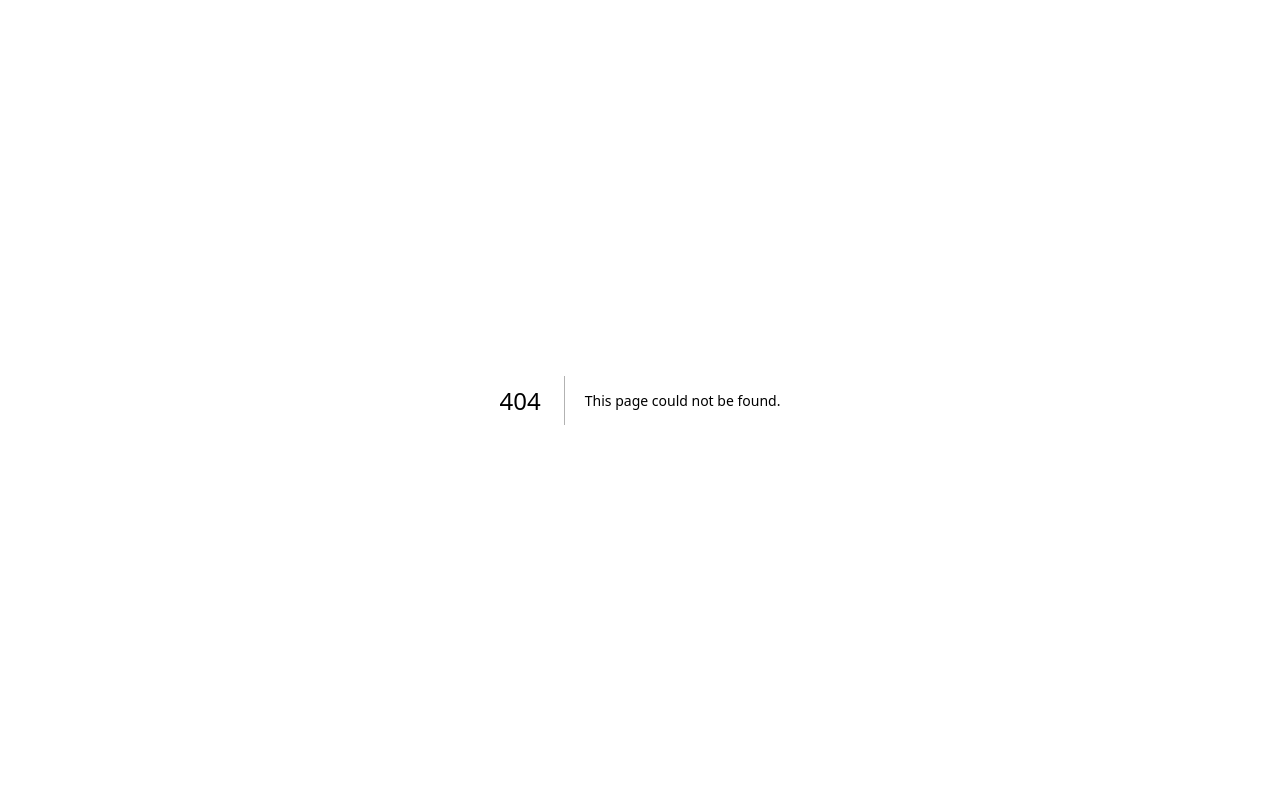
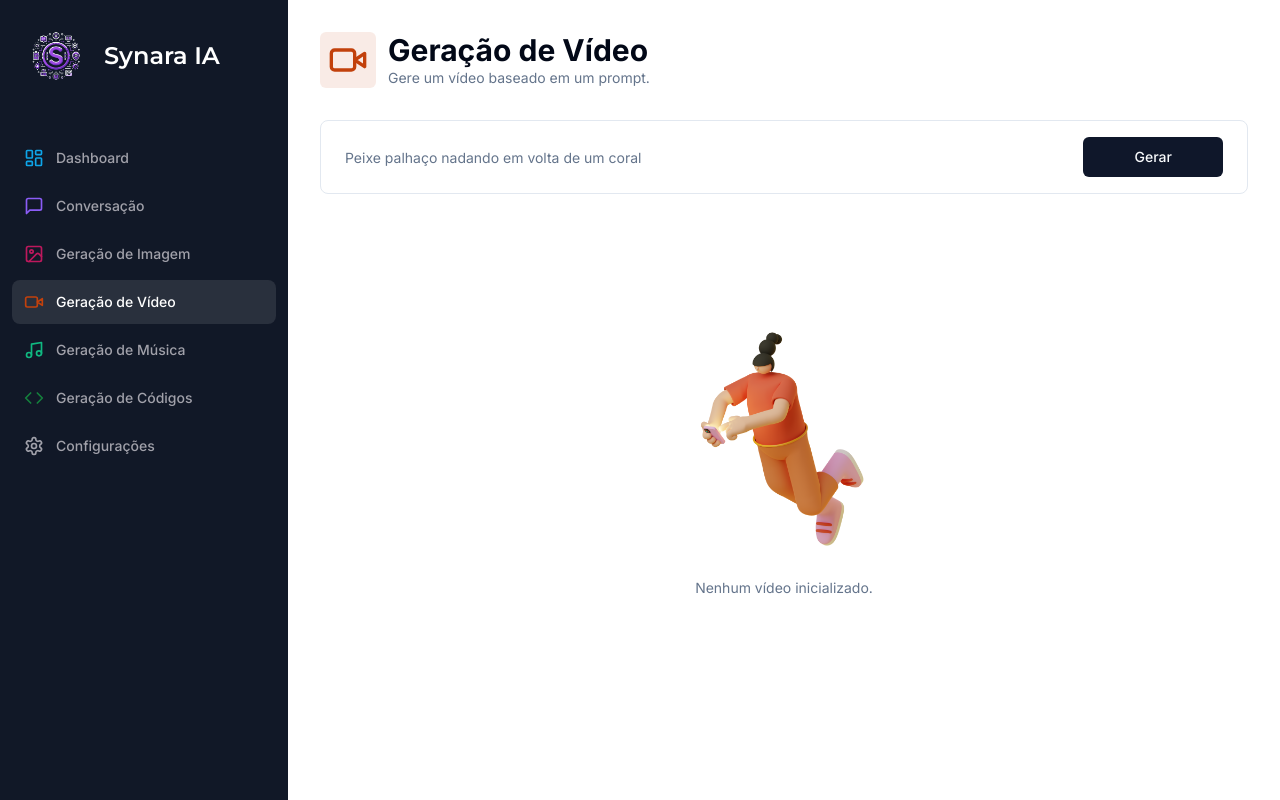
Before and after one commit to luizengdev/synara-ai, a Next.js app: page /video in a window 1280 px wide. Before the commit this address had no page. Built offline with nearby package versions, Linux system fonts and the light colour scheme.

Commit message:
feat: add VideoPage

```diff
--- /dev/null
+++ b/app/(dashboard)/(routes)/video/constants.ts
@@ -0,0 +1,7 @@
+import * as z from "zod";
+
+export const formsSchema = z.object({
+  prompt: z.string().min(1, {
+    message: "Por favor, digite algo de vídeo para o prompt.",
+  }),
+});
--- /dev/null
+++ b/app/(dashboard)/(routes)/video/page.tsx
@@ -0,0 +1,124 @@
+"use client";
+
+import axios from "axios";
+import * as z from "zod";
+import { VideoIcon } from "lucide-react";
+import { useForm } from "react-hook-form";
+import { zodResolver } from "@hookform/resolvers/zod";
+import { useRouter } from "next/navigation";
+import { useState } from "react";
+import { formsSchema } from "./constants";
+
+import { Form, FormControl, FormField, FormItem } from "@/components/ui/form";
+import { Input } from "@/components/ui/input";
+import { Button } from "@/components/ui/button";
+
+import Heading from "@/components/heading";
+import Empty from "@/components/empty";
+import Loader from "@/components/loader";
+
+const VideoPage = () => {
+  const router = useRouter();
+  const [video, setVideo] = useState<string>();
+
+  const form = useForm<z.infer<typeof formsSchema>>({
+    resolver: zodResolver(formsSchema),
+    defaultValues: {
+      prompt: "",
+    },
+  });
+
+  const isLoading = form.formState.isSubmitting;
+
+  const onSubmit = async (values: z.infer<typeof formsSchema>) => {
+    try {
+      setVideo(undefined);
+
+      const response = await axios.post("/api/video", values);
+
+      setVideo(response.data[0]);
+      form.reset();
+    } catch (error: any) {
+      // TODO: Open Pro Modal
+      console.log(error);
+    } finally {
+      router.refresh();
+    }
+  };
+
+  return (
+    <div>
+      <Heading
+        title="Geração de Vídeo"
+        description="Gere um vídeo baseado em um prompt."
+        icon={VideoIcon}
+        iconColor="text-orange-700"
+        bgColor="bg-orange-700/10"
+      />
+      <div className="px-4 lg:px-8">
+        <div>
+          <Form {...form}>
+            <form
+              onSubmit={form.handleSubmit(onSubmit)}
+              className="
+                rounded-lg
+                border
+                w-full
+                p-4
+                px-3
+                md:px-6
+                focus-within:shadow-sm
+                grid grid-cols-12
+                gap-2"
+            >
+              <FormField
+                name="prompt"
+                render={({ field }) => (
+                  <FormItem className="col-span-12 lg:col-span-10">
+                    <FormControl className="m-0 p-0">
+                      <Input
+                        className="border-0 outline-none
+                         focus-visible:ring-0
+                         focus-visible:ring-transparent"
+                        disabled={isLoading}
+                        placeholder="Peixe palhaço nadando em volta de um coral"
+                        {...field}
+                      />
+                    </FormControl>
+                  </FormItem>
+                )}
+              />
+              <Button
+                className="col-span-12 lg:col-span-2 w-full"
+                disabled={isLoading}
+              >
+                Gerar
+              </Button>
+            </form>
+          </Form>
+        </div>
+        <div className="space-y-4 mt-4">
+          {isLoading && (
+            <div
+              className="p-8 rounded-lg w-full flex items-center
+            justify-center bg-muted"
+            >
+              <Loader />
+            </div>
+          )}
+          {!video && !isLoading && <Empty label="Nenhum vídeo inicializado." />}
+          {video && (
+            <video
+              className="w-full aspect-video mt-8 rounded-lg border bg-black"
+              controls
+            >
+              <source src={video} />
+            </video>
+          )}
+        </div>
+      </div>
+    </div>
+  );
+};
+
+export default VideoPage;
```
